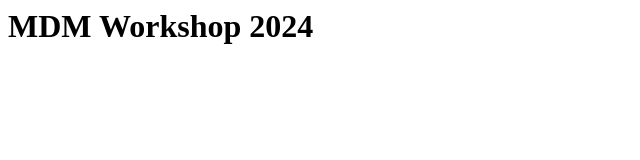
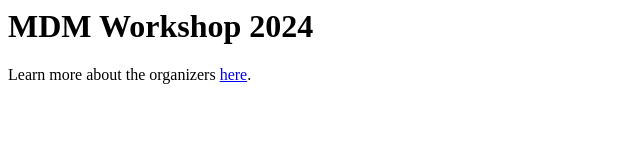
Before and after one commit to sts-rep/MDMWSTEST, a plain HTML site: page index.html in a window 1280 px wide. Shown: the whole page, without its empty margins (0-640 px from the left). Drawn offline with Linux system fonts and the light colour scheme.

Commit message:
Update index.html

```diff
--- a/index.html
+++ b/index.html
@@ -1 +1,3 @@
 <h1>MDM Workshop 2024</h1>
+
+Learn more about the organizers <a href="./about">here</a>.
```
